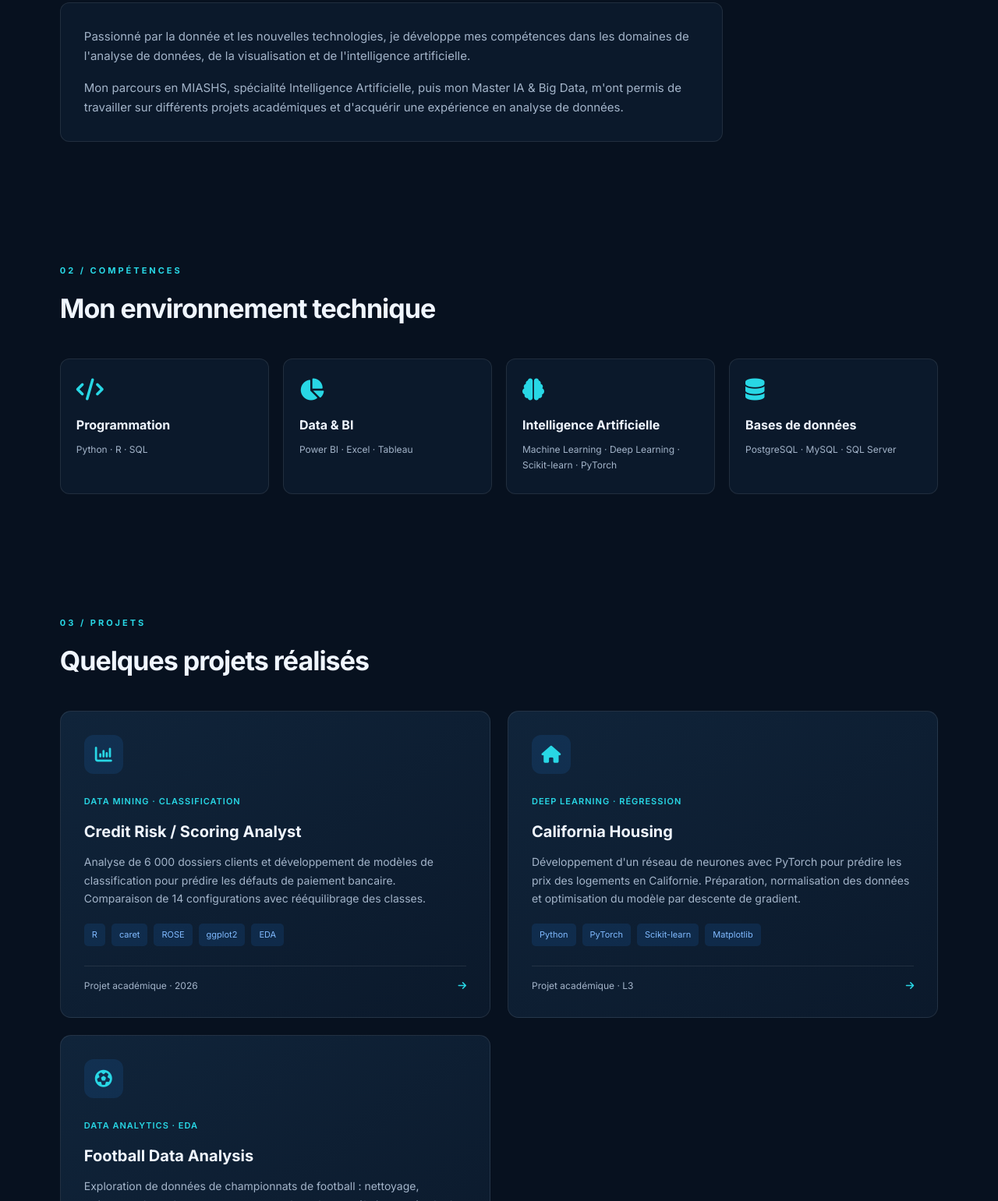
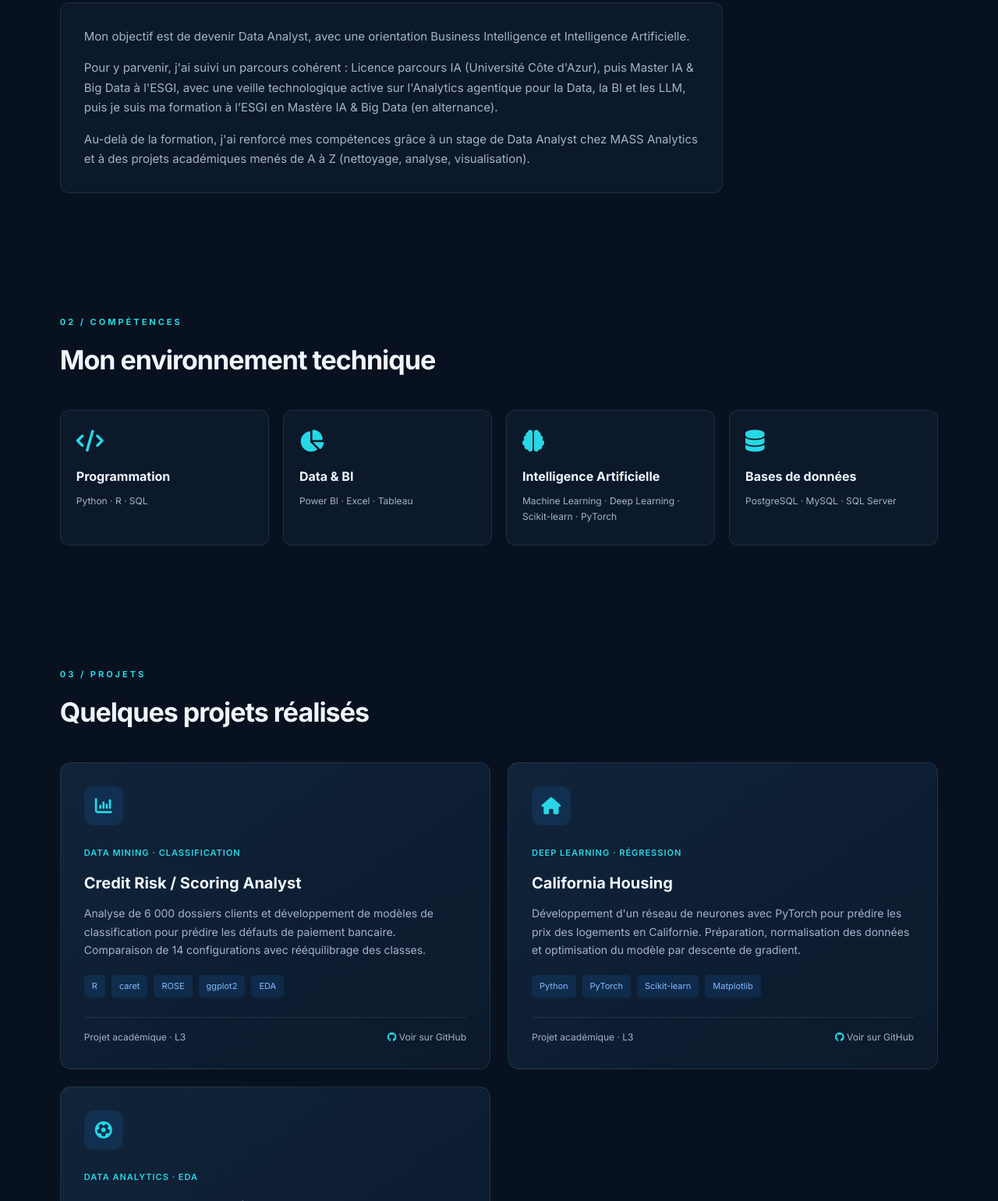
Before and after one commit to fgargabou/portfolio-fedi, a plain HTML site: page index.html in a window 1280 px wide. Shown: the part 937-2478 px from the top of the page at 78% size. Drawn offline with Linux system fonts and the light colour scheme.

Commit message:
Update index.html

```diff
--- a/index.html
+++ b/index.html
@@ -162,17 +162,14 @@
 
             <div class="about-content">
                 <p>
-                    Passionné par la donnée et les nouvelles technologies,
-                    je développe mes compétences dans les domaines de
-                    l'analyse de données, de la visualisation et de
-                    l'intelligence artificielle.
+                    Mon objectif est de devenir Data Analyst, avec une orientation Business Intelligence et Intelligence Artificielle. </p>
+                 <p>
+                     Pour y parvenir, j'ai suivi un parcours cohérent : Licence parcours IA (Université Côte d'Azur), puis Master IA & Big Data à l'ESGI, avec une veille
+                    technologique active sur l'Analytics agentique pour la Data, la BI et les LLM, puis je suis ma formation à lʼESGI en Mastère IA & Big Data
+                    (en alternance).
                  </p>
-
                  <p>
-                    Mon parcours en MIASHS, spécialité Intelligence Artificielle,
-                    puis mon Master IA & Big Data, m'ont permis de travailler
-                    sur différents projets académiques et d'acquérir une
-                    expérience en analyse de données.
+                     Au-delà de la formation, j'ai renforcé mes compétences grâce à un stage de Data Analyst chez MASS Analytics et à des projets académiques menés de A à Z (nettoyage, analyse, visualisation).
                 </p>
             </div>
 
@@ -258,11 +255,19 @@
         </div>
 
         <div class="project-footer">
-            <span>Projet académique · 2026</span>
-            <i class="fa-solid fa-arrow-right"></i>
+        <span>Projet académique · L3</span>
+
+        <a href="https://github.com/fgargabou/credit-risk-scoring-data-mining"
+           target="_blank"
+           rel="noopener noreferrer"
+           aria-label="Voir le code source Credit Risk sur GitHub">
+            <i class="fa-brands fa-github"></i>
+            Voir sur GitHub
+        </a>
     </div>
 
     </article>
+
 
 
 <!-- PROJET 2 : CALIFORNIA HOUSING -->
@@ -294,10 +299,18 @@
 
     <div class="project-footer">
         <span>Projet académique · L3</span>
-            <i class="fa-solid fa-arrow-right"></i>
+
+        <a href="https://github.com/fgargabou/california-housing-deep-learning"
+           target="_blank"
+           rel="noopener noreferrer"
+           aria-label="Voir le code source California Housing sur GitHub">
+            <i class="fa-brands fa-github"></i>
+            Voir sur GitHub
+        </a>
     </div>
 
 </article>
+
 
 
     <!-- PROJET 3 : FOOTBALL DATA -->
```
Lines whose indentation alone changed are shown as unchanged.
